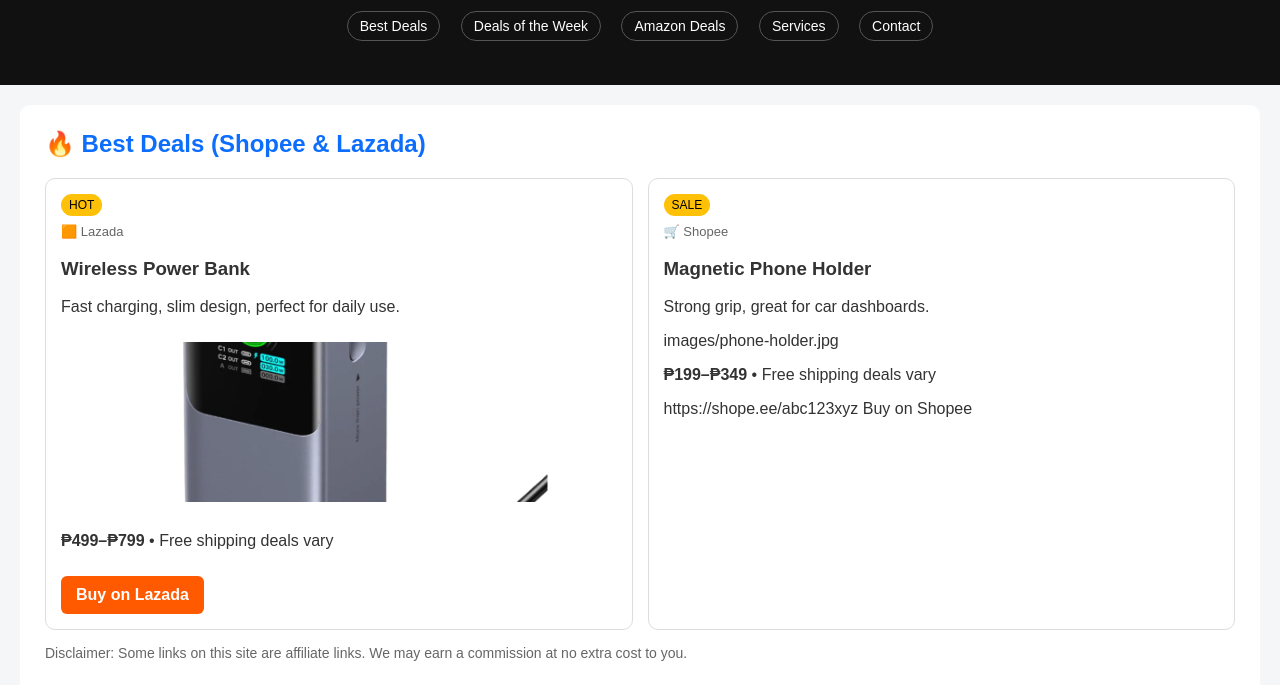
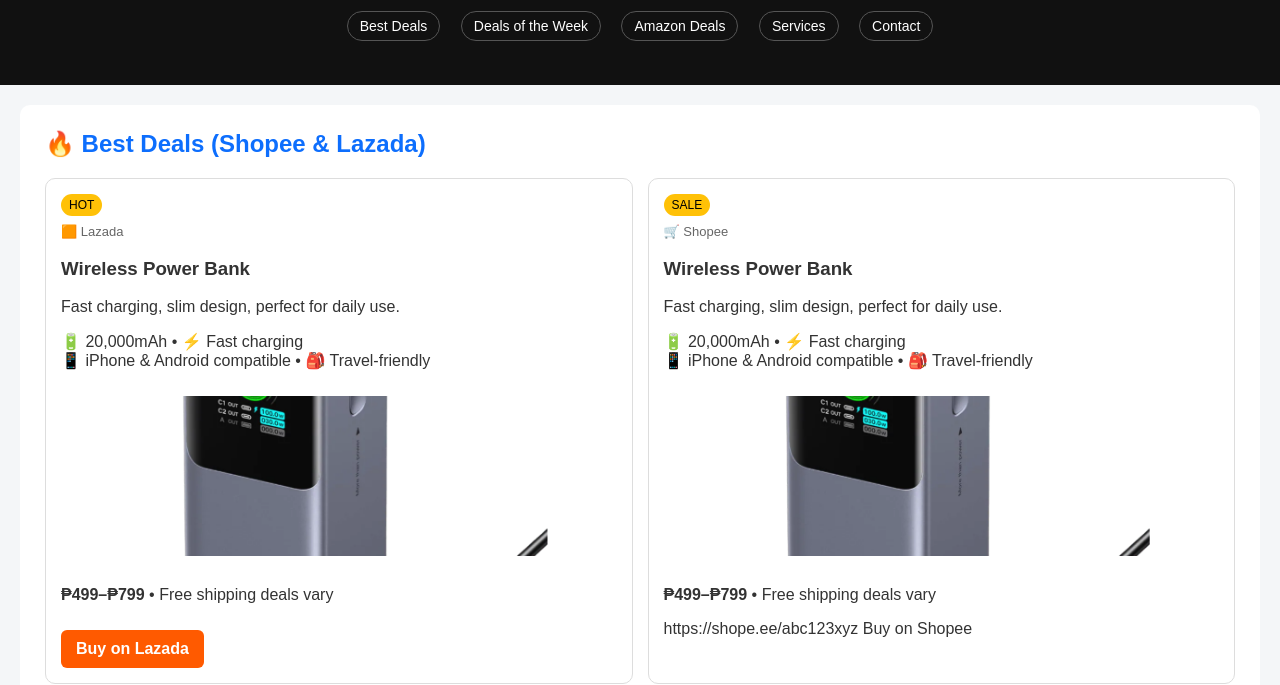
Before and after one commit to kumoshoppingx-dotcom/kumoshopping, a plain HTML site: page index.html in a window 1280 px wide. Shown: the part 134-819 px from the top of the page. Drawn offline with Linux system fonts and the light colour scheme.

Commit message:
Add files via upload

```diff
--- a/index.html
+++ b/index.html
@@ -155,15 +155,24 @@
 <div class="card">
   <span class="badge">HOT</span>
   <span class="platform">🟧 Lazada</span>
+
 <h3>Wireless Power Bank</h3>
 <p>Fast charging, slim design, perfect for daily use.</p>
 
-  <!-- ✅ IMAGE GOES HERE -->
+<!-- ✅ POWER BANK DETAILS GO HERE -->
+<p>
+  🔋 20,000mAh • ⚡ Fast charging<br>
+  📱 iPhone & Android compatible • 🎒 Travel‑friendly
+</p>
+<!-- ✅ DETAILS END HERE -->
+
 <img src="images/powerbank.jpg"
      alt="Wireless Power Bank"
      loading="lazy"
      style="width:100%;height:160px;object-fit:cover;border-radius:10px;margin:10px 0;">
+
 <p><strong>₱499–₱799</strong> • Free shipping deals vary</p>
+
   <!-- ✅ IMAGE ENDS HERE -->
 
   <a class="btn lazada"
@@ -179,12 +188,24 @@
 <div class="card">
   <span class="badge">SALE</span>
   <span class="platform">🛒 Shopee</span>
-  <h3>Magnetic Phone Holder</h3>
-  <p>Strong grip, great for car dashboards.</p>
 
-  <!-- ✅ SHOPEE IMAGE GOES HERE -->
-  images/phone-holder.jpg
-  <p><strong>₱199–₱349</strong> • Free shipping deals vary</p>
+<h3>Wireless Power Bank</h3>
+<p>Fast charging, slim design, perfect for daily use.</p>
+
+<!-- ✅ POWER BANK DETAILS GO HERE -->
+<p>
+  🔋 20,000mAh • ⚡ Fast charging<br>
+  📱 iPhone & Android compatible • 🎒 Travel‑friendly
+</p>
+<!-- ✅ DETAILS END HERE -->
+
+<img src="images/powerbank.jpg"
+     alt="Wireless Power Bank"
+     loading="lazy"
+     style="width:100%;height:160px;object-fit:cover;border-radius:10px;margin:10px 0;">
+
+<p><strong>₱499–₱799</strong> • Free shipping deals vary</p>
+
   <!-- ✅ SHOPEE IMAGE ENDS HERE -->
 
   https://shope.ee/abc123xyz
```
Lines whose indentation alone changed are shown as unchanged.
